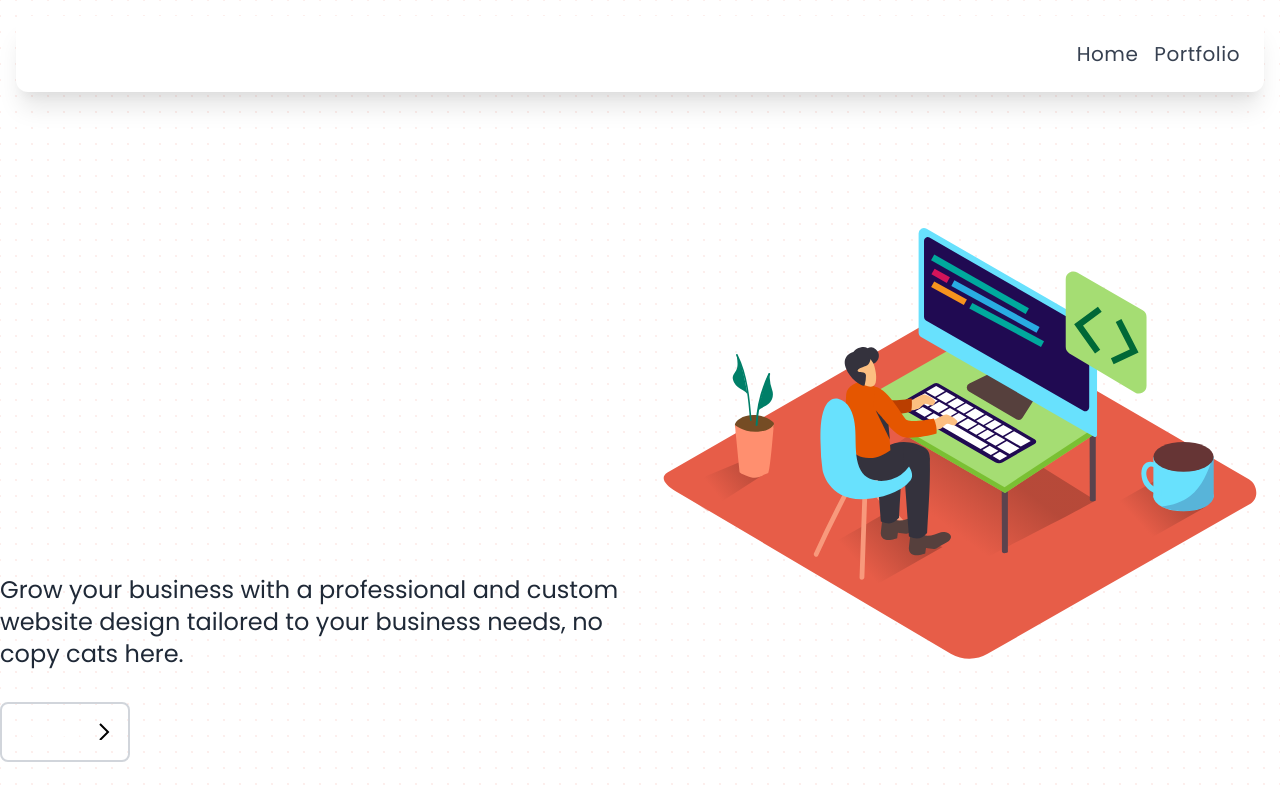
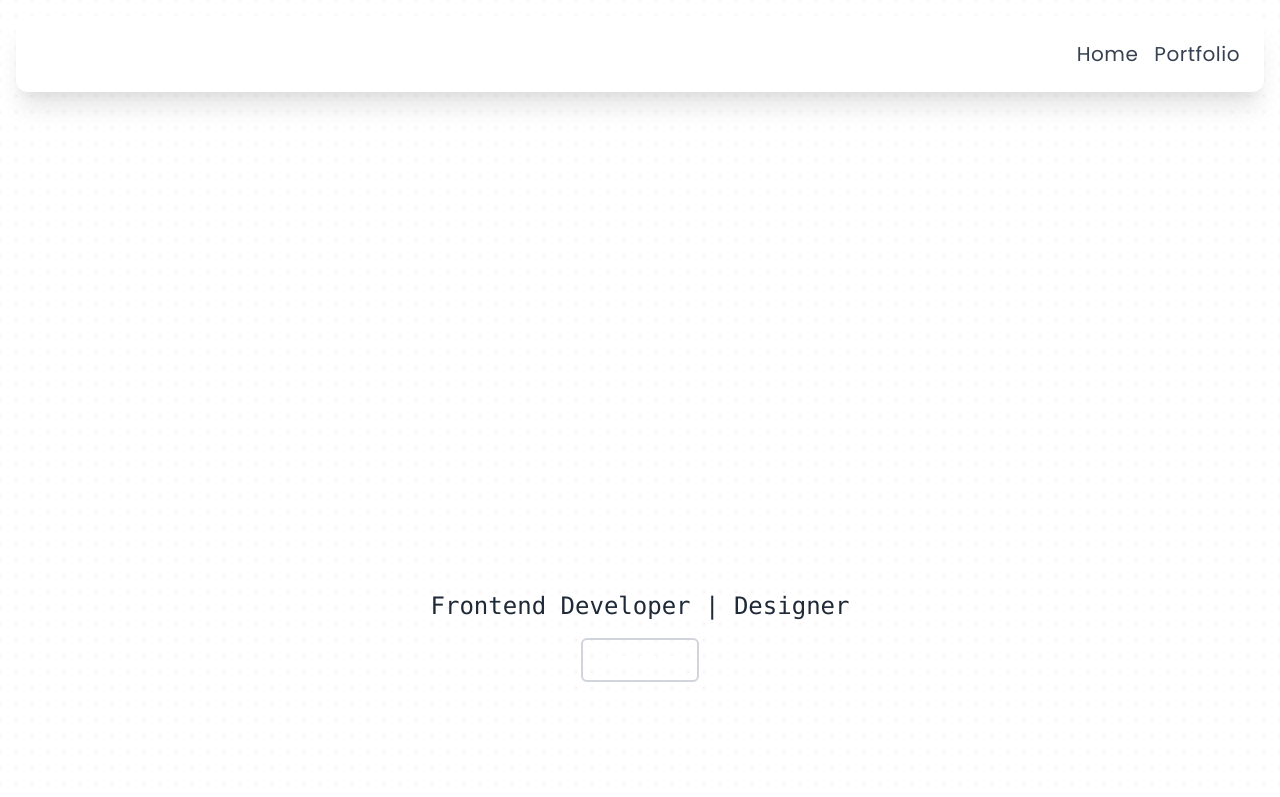
Before and after one commit to skystanoyevitch/sky-portfolio, a React (Create React App) app: page / in a window 1280 px wide. Shown: the top 797 px of the page. Built offline with nearby package versions, Linux system fonts and the light colour scheme.

Commit message:
refactored old title+logo

```diff
--- a/src/Pages/Home/Components/Hero.jsx
+++ b/src/Pages/Home/Components/Hero.jsx
@@ -1,8 +1,5 @@
 import React, { useEffect } from "react";
 import { useNavigate } from "react-router-dom";
-import Arrows from "../../../icons/Arrows";
-// import toast, { Toaster } from "react-hot-toast";
-// const notify = () => toast("Oppsies, Coming Soon i promise!");
 
 function Hero() {
   const navigate = useNavigate();
@@ -14,22 +11,25 @@ function Hero() {
   return (
     <div className="w-screen lg:h-screen">
       <div className="lg:h-full">
-        <div className="container mx-auto flex flex-col lg:flex-row p-8 lg:p-8 xl:p-0 lg:h-full">
-          <div className="flex flex-col flex-1 lg:justify-center">
-            <h1 className="text-5xl md:text-6xl lg:text-8xl tracking-wide font-poppins font-bold animate-text bg-clip-text text-transparent bg-gradient-to-r from-cyan-500 via-indigo-500 to-[#e75d48]">
-              Custom Websites built for you
+        <div className="container mx-auto flex flex-col lg:justify-center text-center lg:flex-row p-8 lg:p-8 xl:p-0 lg:h-full">
+          <div className="flex flex-col justify-center">
+            <h1 className="lg:h-40 text-5xl md:text-6xl lg:text-9xl font-poppins font-bold animate-text bg-clip-text text-transparent bg-gradient-to-r from-cyan-500 via-indigo-500 to-[#e75d48]">
+              Sky
             </h1>
-            <p className="text-md py-4 lg:py-8 lg:text-2xl font-poppins text-gray-800">
-              Grow your business with a professional and custom website design
-              tailored to your business needs, no copy cats here.
+            <h3 className=" lg:text-6xl font-poppins font-semibold lg:h-20 animate-text bg-clip-text text-transparent bg-gradient-to-r from-cyan-500 via-indigo-500 to-[#e75d48]">
+              Stanojevic
+            </h3>
+            <p className="text-md py-4 lg:text-2xl font-mono text-gray-800">
+              Frontend Developer | Designer
             </p>
-            <a href="#section-contact" onClick={(e) => e.preventDefault}>
-              <button className="flex rounded-lg fill-white hover:fill-orange-500 hover:bg-white hover:text-[#e75d48] hover:border-2 hover:border-[#e75d48] bg-[#e75d48] border-2 border-[#e75d48] p-2 lg:p-4 text-white font-poppins font-semibold">
-                Contact <Arrows />
-              </button>
-            </a>
+            <div className="flex justify-center">
+              <a href="#section-contact" onClick={(e) => e.preventDefault}>
+                <button className="flex rounded-md fill-white hover:fill-orange-500 hover:bg-white hover:text-[#e75d48] hover:border-2 hover:border-[#e75d48] bg-[#e75d48] border-2 border-[#e75d48] p-2 lg:px-6 lg:py-2 text-white font-poppins font-semibold">
+                  Contact
+                </button>
+              </a>
+            </div>
           </div>
-          <div className="h-80 w-full my-8 md:h-96 md:w-full lg:w-full lg:h-full lg:flex-1 lg:mt-20 bg-heroImg bg-no-repeat"></div>
         </div>
       </div>
     </div>
```
